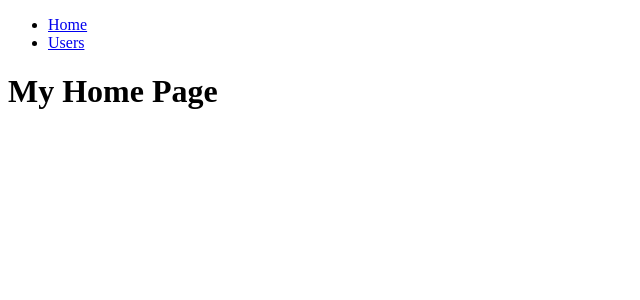
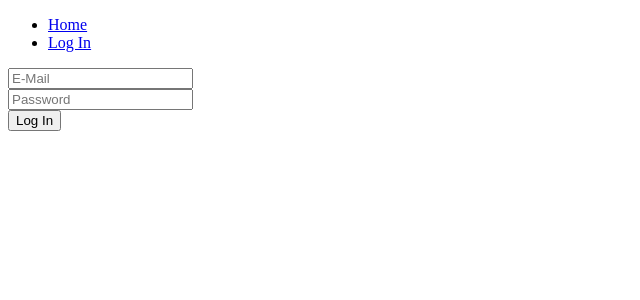
Before and after one commit to acyg2212/KneadedTranquility, a React (Create React App) app in the folder client/: page /login in a window 1280 px wide. Shown: the top 300 px of the page, without its empty margins (0-640 px from the left). Built offline with nearby package versions, Linux system fonts and the light colour scheme.

Commit message:
Front End Log In complete

```diff
--- a/client/src/App.js
+++ b/client/src/App.js
@@ -1,30 +1,37 @@
 import React from 'react';
+import { connect } from 'react-redux';
 import { BrowserRouter, Switch, Route, NavLink } from 'react-router-dom';
-
-import UserList from './components/UsersList';
+import LoginForm from './components/LoginForm';
+import ProtectedRoute from "./components/ProtectedRoute";
 
 
-function App() {
+
+function App(props) {
 
     return (
         <BrowserRouter>
             <nav>
                 <ul>
-                <li><NavLink to="/" activeClass="active">Home</NavLink></li>
-                <li><NavLink to="/users" activeClass="active">Users</NavLink></li>
+                    <li><NavLink to="/" activeClassName="active">Home</NavLink></li>
+                    <li><NavLink to="/login" activeClassName="active">Log In</NavLink></li>
                 </ul>
             </nav>
             <Switch>
-            <Route path="/users">
-                <UserList />
+                <Route path="/login">
+                    <LoginForm />
                 </Route>
 
-            <Route path="/">
+                <ProtectedRoute isLoggedIn={props.token} path="/">
                     <h1>My Home Page</h1>
-            </Route>
+                </ProtectedRoute>
             </Switch>
         </BrowserRouter>
     );
 }
 
-export default App;
+const mapStateToProps = state => {
+    return {
+        token: state.auth.token,
+    }
+}
+export default connect(mapStateToProps)(App);
--- /dev/null
+++ b/client/src/components/LoginForm.js
@@ -0,0 +1,37 @@
+import React from 'react';
+import { connect } from 'react-redux';
+import { actions, thunks } from '../store/auth';
+
+const LoginForm = props => {
+
+    return (
+        <form>
+            <div>
+                <input onChange={props.updateEmailValue} value={props.email || ''} type="email" placeholder="E-Mail" required />
+            </div>
+            <div>
+                <input onChange={props.updatePasswordValue} value={props.password || ''} type="password" placeholder="Password" required />
+            </div>
+            <div>
+                <button onClick={props.tryLogin}>Log In</button>
+            </div>
+        </form>
+    );
+};
+
+const mapDispatchToProps = dispatch => {
+    return {
+        updateEmailValue: event => dispatch(actions.updateEmailValue(event.target.value)),
+        updatePasswordValue: event => dispatch(actions.updatePasswordValue(event.target.value)),
+        tryLogin: () => dispatch(thunks.tryLogin()),
+    };
+};
+
+const mapStateToProps = state => {
+    return {
+        email: state.auth.email,
+        password: state.auth.password,
+    };
+};
+
+export default connect(mapStateToProps, mapDispatchToProps)(LoginForm);
--- /dev/null
+++ b/client/src/components/ProtectedRoute.js
@@ -0,0 +1,12 @@
+import React from 'react';
+import { Redirect, Route } from 'react-router-dom';
+
+const ProtectedRoute = props => {
+    const { isLoggedIn } = props;
+    if (!isLoggedIn) {
+        return <Redirect to="/login" />;
+    }
+    return <Route {...props} />;
+}
+
+export default ProtectedRoute
--- a/client/src/index.js
+++ b/client/src/index.js
@@ -5,7 +5,9 @@ import App from './App';
 import { Provider } from 'react-redux';
 import configureStore from './store/configureStore';
 
-const store = configureStore();
+const token = window.localStorage.getItem('SPA_TOKEN')
+const store = configureStore({ auth: { token } });
+
 
 ReactDOM.render(
   <React.StrictMode>
--- /dev/null
+++ b/client/src/store/auth.js
@@ -0,0 +1,85 @@
+const UPDATE_EMAIL_VALUE = 'kneadedtranquility/auth/UPDATE_EMAIL_VALUE';
+const UPDATE_PASSWORD_VALUE = 'kneadedtranquility/auth/UPDATE_PASSWORD_VALUE';
+const UPDATE_TOKEN_VALUE = 'kneadedtranquility/auth/UPDATE_TOKEN_VALUE';
+
+const updateEmailValue = value => ({
+    type: UPDATE_EMAIL_VALUE,
+    value,
+});
+
+const updatePasswordValue = value => ({
+    type: UPDATE_PASSWORD_VALUE,
+    value,
+});
+
+const updateTokenValue = value => ({
+    type: UPDATE_TOKEN_VALUE,
+    value,
+});
+
+export const actions = {
+    updateEmailValue,
+    updatePasswordValue,
+    updateTokenValue,
+};
+
+const tryLogin = () => {
+    return async (dispatch, getState) => {
+        const { auth: { email, password } } = getState();
+        const response = await fetch('api/users', {
+            method: "POST",
+            body: JSON.stringify({ email, password }),
+            headers: {
+                "Content-Type": "application/json"
+            }
+        });
+        try {
+            if (response.status >= 200 && response.status < 400) {
+                const data = await response.json();
+                dispatch(updateTokenValue(data.token));
+                window.localStorage.setItem('SPA_TOKEN', data.token);
+            } else {
+                console.error("Bad Response");
+            }
+        } catch (error) {
+            console.error(error);
+        }
+
+    };
+}
+
+export const thunks = {
+    tryLogin,
+}
+
+const initialState = {
+    token: ","
+};
+
+function reducer(state = initialState, action) {
+    switch (action.type) {
+        case UPDATE_EMAIL_VALUE: {
+            return {
+                ...state,
+                email: action.value,
+            };
+        }
+        case UPDATE_PASSWORD_VALUE: {
+            return {
+                ...state,
+                password: action.value,
+            };
+        }
+        case UPDATE_TOKEN_VALUE: {
+            return {
+                ...state,
+                token: action.value,
+            };
+        }
+        default: {
+            return state;
+        }
+    };
+};
+
+export default reducer;
--- a/client/src/store/configureStore.js
+++ b/client/src/store/configureStore.js
@@ -1,15 +1,17 @@
 import { createStore, applyMiddleware, combineReducers, compose } from 'redux';
 import thunk from 'redux-thunk';
+import auth from './auth';
 
 const composeEnhancers = window.__REDUX_DEVTOOLS_EXTENSION_COMPOSE__ || compose;
 
 const reducer = combineReducers({
-
+    auth,
 });
 
-const configureStore = () => {
+const configureStore = (initialState) => {
     return createStore(
         reducer,
+        initialState,
         composeEnhancers(applyMiddleware(thunk))
     );
 };
```
Lines whose indentation alone changed are shown as unchanged.
